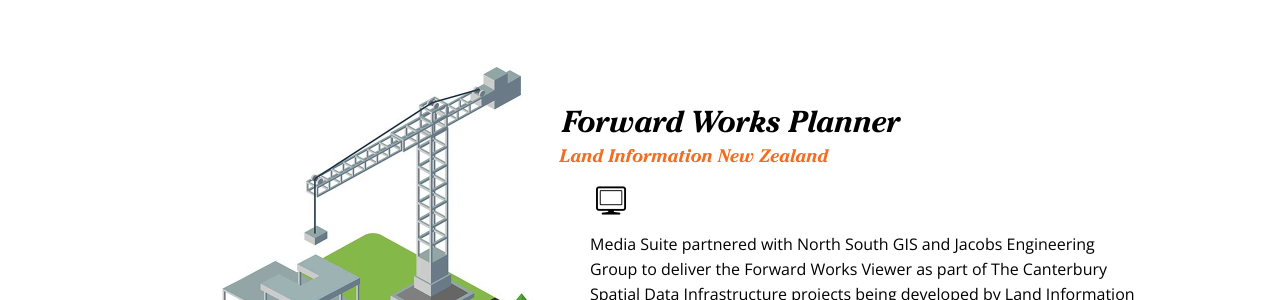
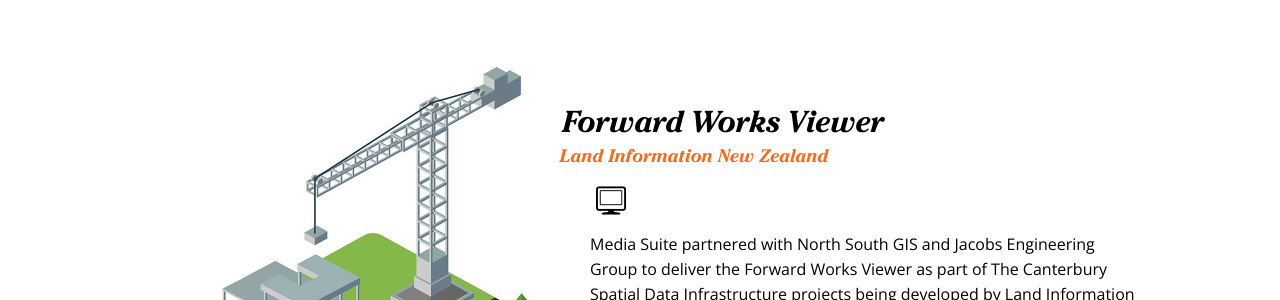
Before and after one commit to mediasuitenz/media-suite-site, a Jekyll site: the page built from case-studies/index.html, in a window 1280 px wide and 900 px high, scrolled down 471 px. Shown: the part 152-452 px from the top of the window. Built offline with Jekyll 4.4.1, drawn with Linux system fonts in a browser that asks for light colours.

Commit message:
text tweaks from George

```diff
--- a/case-studies/forward-works-planner/index.html
+++ b/case-studies/forward-works-viewer/index.html
@@ -1,13 +1,13 @@
 ---
 layout: default
-title: Case Studies | Forward Works Planner
-casestudyname: Forward Works Planner
+title: Case Studies | Forward Works Viewer
+casestudyname: Forward Works Viewer
 casestudyid: 2
 ---
 <div id="main-wrap" class="internal-page case-study">
 
   <div class="max-1200 align-center clearfix">
-    <h1 class="lowercase underline-orange">Forward Works Planner</h1>
+    <h1 class="lowercase underline-orange">Forward Works Viewer</h1>
     {% include crumbs.html %}
     <div class="case-study-intro max-1000">
       <p>Media Suite partnered with North South GIS and Jacobs Engineering Group to deliver the Forward Works Viewer as part of The Canterbury Spatial Data Infrastructure projects being developed by Land Information New Zealand.</p>
--- a/case-studies/index.html
+++ b/case-studies/index.html
@@ -52,20 +52,20 @@
       </div>  <!-- .case-study-item -->
 
       <div id="csi-forward-works" class="case-study-item clearfix">
-        <a href="{{ "/case-studies/forward-works-planner" | prepend: site.baseurl }}" class="item-image">
+        <a href="{{ "/case-studies/forward-works-viewer" | prepend: site.baseurl }}" class="item-image">
           <img src="{{ "/img/case-studies/cs-item-forward-works-planner.png" | prepend: site.baseurl }}" alt="" class="jiggle" />
         </a>
         <div class="item-text">
           <div class="item-text-head">
-            <h2 class="item-main-heading"><a class="text-sheen" href="{{ "/case-studies/forward-works-planner" | prepend: site.baseurl }}">Forward Works Planner</a></h2>
-            <h3 class="item-sub-heading"><a href="{{ "/case-studies/forward-works-planner" | prepend: site.baseurl }}">Land Information New Zealand</a></h3>
+            <h2 class="item-main-heading"><a class="text-sheen" href="{{ "/case-studies/forward-works-viewer" | prepend: site.baseurl }}">Forward Works Viewer</a></h2>
+            <h3 class="item-sub-heading"><a href="{{ "/case-studies/forward-works-viewer" | prepend: site.baseurl }}">Land Information New Zealand</a></h3>
           </div>
           <div class="item-text-body">
             <div class="item-icons">
               <i class="icon icon-desktop tip"></i>
             </div>
             <p>Media Suite partnered with North South GIS and Jacobs Engineering Group to deliver the Forward Works Viewer as part of The Canterbury Spatial Data Infrastructure projects being developed by Land Information New Zealand.</p>
-            <a href="{{ "/case-studies/forward-works-planner" | prepend: site.baseurl }}" class="drop-btn orange-bg small-btn">More on this&hellip;</a>
+            <a href="{{ "/case-studies/forward-works-viewer" | prepend: site.baseurl }}" class="drop-btn orange-bg small-btn">More on this&hellip;</a>
           </div>
         </div> <!-- .item-text -->
       </div> <!-- .case-study-item -->
```
Also changed, not shown: people/index.html (+5 -11 lines), 4 other files.
